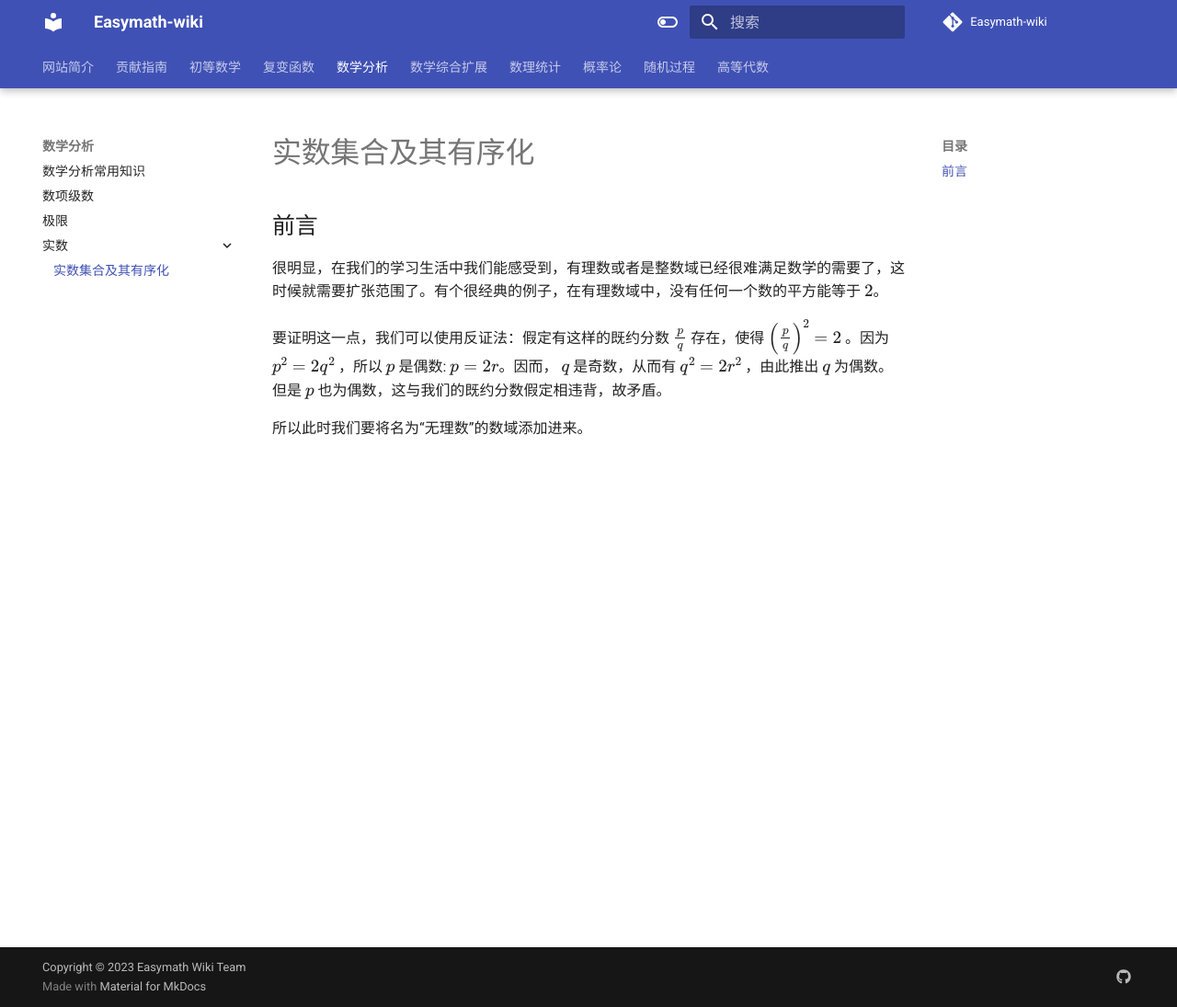
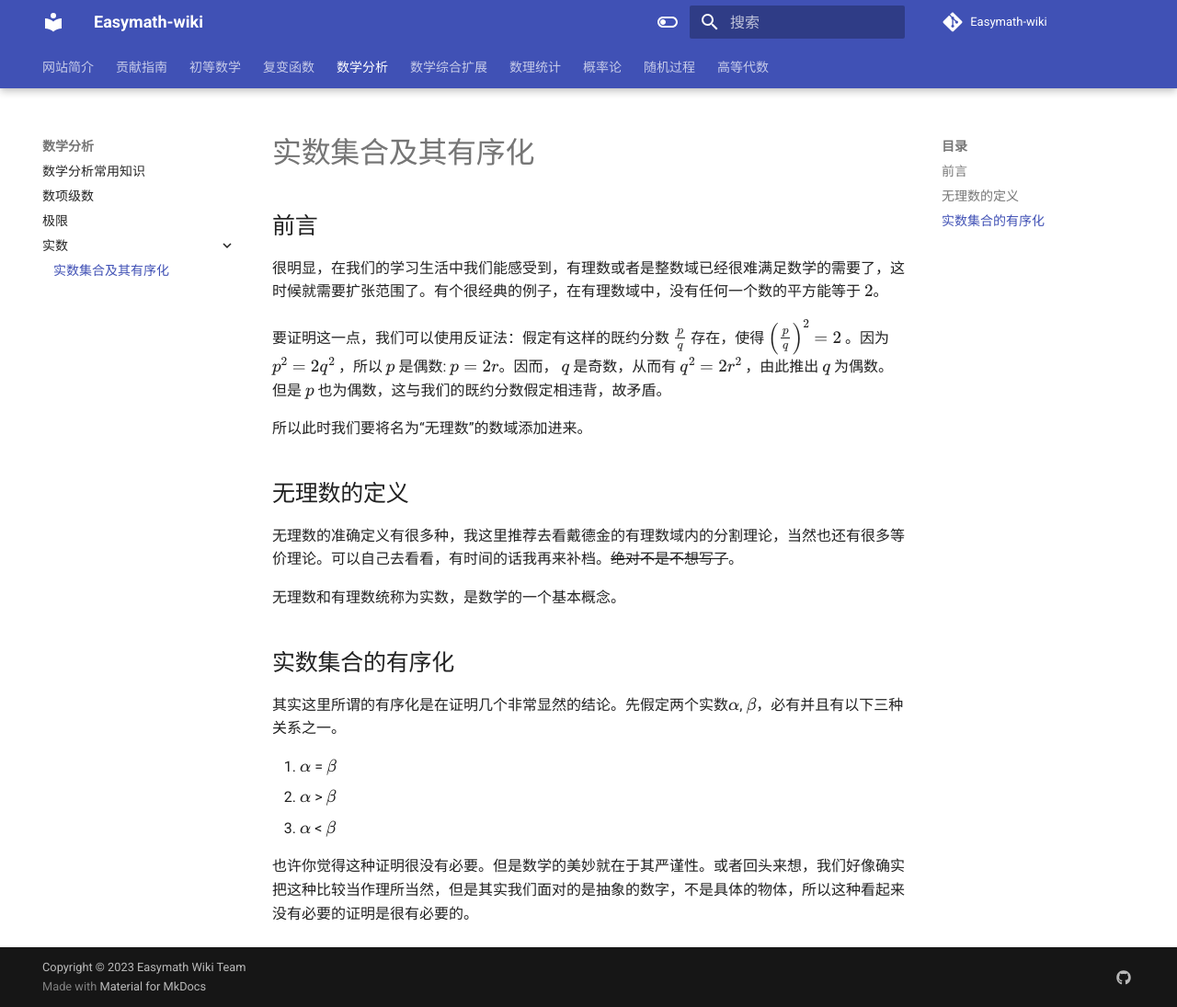
Before and after one commit to Easymath-wiki/Easymath-wiki, an MkDocs documentation site: the page built from docs/数学分析/实数/实数集合及其有序化.md, in a window 1280 px wide and 1095 px high. Shown: the whole window at 92% size. Built offline with MkDocs 1.6.1 and Material for MkDocs 9.7.7, drawn with Linux system fonts in a browser that asks for light colours; formulas are drawn with MathJax 3; comment, search, counter and statistics services are not loaded.

Commit message:
更新实数集合及其有序化部分

```diff
--- a/docs/数学分析/实数/实数集合及其有序化.md
+++ b/docs/数学分析/实数/实数集合及其有序化.md
@@ -7,3 +7,19 @@
 要证明这一点，我们可以使用反证法：假定有这样的既约分数 $\frac{p}{q}$ 存在，使得 $\left ( \frac{p}{q} \right ) ^2 = 2$ 。因为 $p^2 = 2q ^ 2$ ，所以 $p$ 是偶数: $p = 2r$。因而， $q$ 是奇数，从而有 $q^2 = 2r^2$ ，由此推出 $q$ 为偶数。但是 $p$ 也为偶数，这与我们的既约分数假定相违背，故矛盾。
 
 所以此时我们要将名为“无理数”的数域添加进来。
+
+## 无理数的定义
+
+无理数的准确定义有很多种，我这里推荐去看戴德金的有理数域内的分割理论，当然也还有很多等价理论。可以自己去看看，有时间的话我再来补档。~~绝对不是不想写了~~。
+
+无理数和有理数统称为实数，是数学的一个基本概念。
+
+## 实数集合的有序化
+
+其实这里所谓的有序化是在证明几个非常显然的结论。先假定两个实数$\alpha$,  $\beta$，必有并且有以下三种关系之一。
+
+1. $\alpha$ = $\beta$
+2. $\alpha$ > $\beta$
+3. $\alpha$ < $\beta$
+
+也许你觉得这种证明很没有必要。但是数学的美妙就在于其严谨性。或者回头来想，我们好像确实把这种比较当作理所当然，但是其实我们面对的是抽象的数字，不是具体的物体，所以这种看起来没有必要的证明是很有必要的。
```
